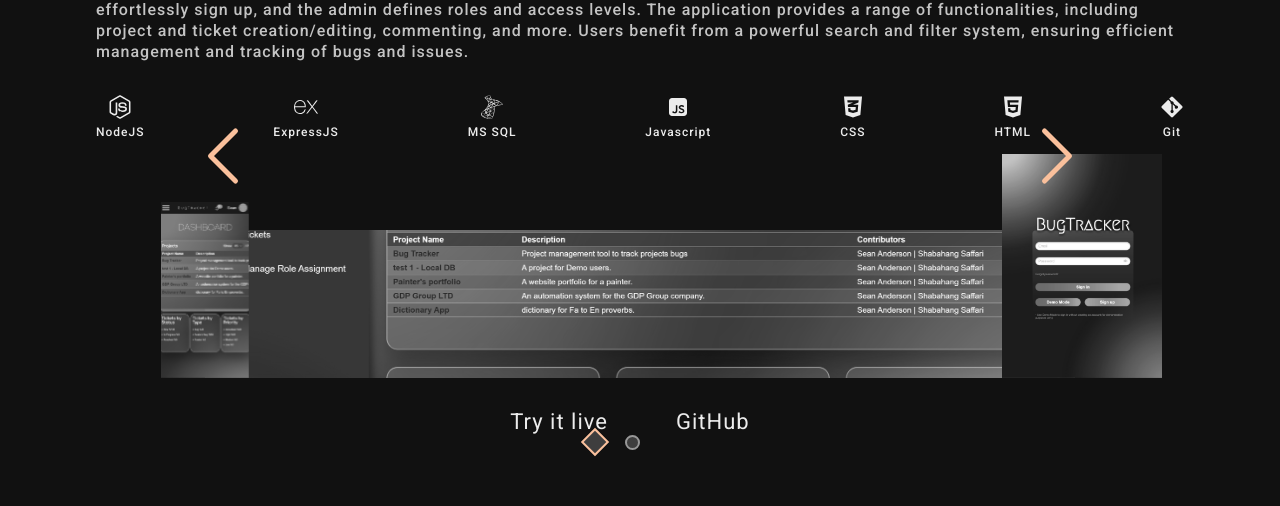
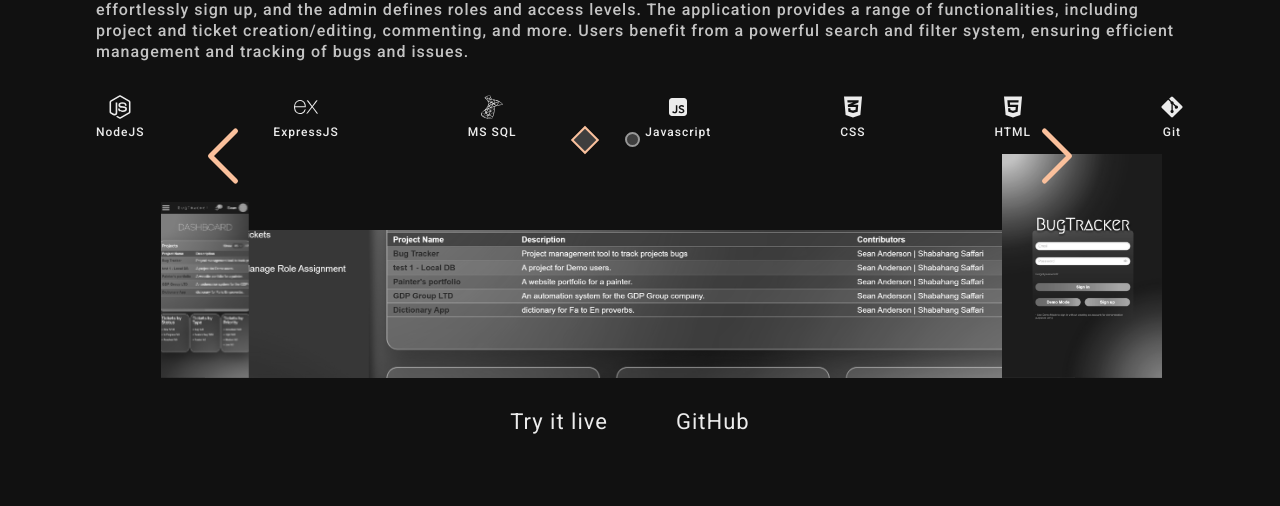
Before and after one commit to Shabahang-Saffari/Portfolio-Website, a React (Vite) app: page / in a window 1280 px wide. Shown: the part 1670-2176 px from the top of the page. Built offline with nearby package versions, Linux system fonts and the light colour scheme.

Commit message:
finishing paginations and slider buttons

```diff
--- a/src/components/Projects/Proj.jsx
+++ b/src/components/Projects/Proj.jsx
@@ -187,15 +187,24 @@
         <div className="slider_pagination">
           {my_projects.map((project, project_index) => {
             return (
-              <li
-                id={project_index}
-                className={
-                  currentProject === project_index ? "active_page" : ""
-                }
-                onClick={() => {
-                  setCurrentProject(project_index);
+              <motion.li
+                key={project_index}
+                initial={{ opacity: 0, scale: 0.3 }}
+                animate={{ opacity: 1, scale: 1 }}
+                transition={{ type: "spring", stiffness: 300 }}
+                whileHover={{
+                  scale: 2,
                 }}
-              ></li>
+              >
+                <a
+                  className={
+                    currentProject === project_index ? "active_page" : ""
+                  }
+                  onClick={() => {
+                    setCurrentProject(project_index);
+                  }}
+                ></a>
+              </motion.li>
             );
           })}
         </div>
--- a/src/components/Projects/projects.scss
+++ b/src/components/Projects/projects.scss
@@ -128,7 +128,7 @@
 
   // border: 2px solid rgb(211, 226, 0) !important;
   .my_links {
-    margin-top: 2rem;
+    margin-top: 0rem;
     display: flex;
     gap: 2rem;
 
@@ -172,7 +172,7 @@
   font-size: 5rem;
 
   :hover {
-    color: $secondary_300;
+    color: $secondary_200;
     transition: $transition;
     // transform: rotate(360deg);
   }
@@ -198,12 +198,14 @@
 
 .slider_pagination {
   position: absolute;
-  right: 50%;
+  right: 43%;
   @include flex_center;
-  gap: 20px;
+  gap: 30px;
   // border: 2px solid rgb(211, 226, 0) !important;
-
   li {
+    list-style-type: none;
+  }
+  a {
     display: block;
     background-color: $primary_500;
     height: 15px;
@@ -229,13 +231,7 @@
     transform: rotate(315deg);
   }
 }
-// .pagination_dots {
-//   list-style-type: none;
-//   height: 15px;
-//   width: 15px;
-//   background-color: white;
-//   border-radius: 25px;
-// }
+
 // ************************************
 // ************ Tablet ***************
 // ************************************
@@ -329,16 +325,18 @@
   .prev_slide_btn {
     bottom: auto;
     left: auto;
-
     top: 40%;
     left: 8%;
   }
   .next_slide_btn {
     bottom: auto;
     left: auto;
-
     top: 40%;
     right: 8%;
+  }
+  .slider_pagination {
+    right: 50%;
+    top: 42%;
   }
 
   @media screen and (min-height: 800px) {
@@ -601,4 +599,8 @@
       }
     }
   }
+  .slider_pagination {
+    right: 50%;
+    top: auto;
+  }
 }
```
